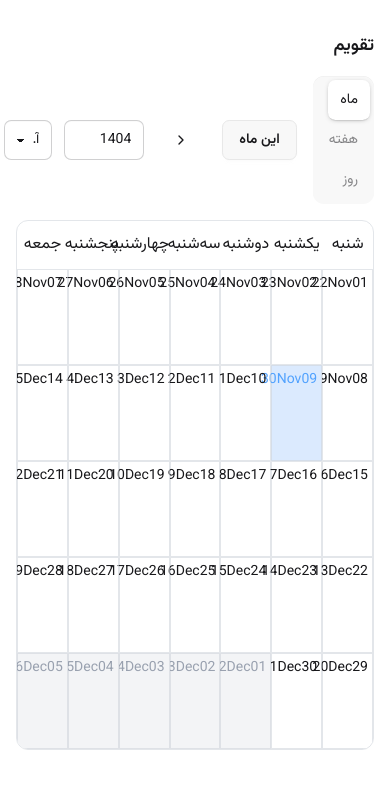
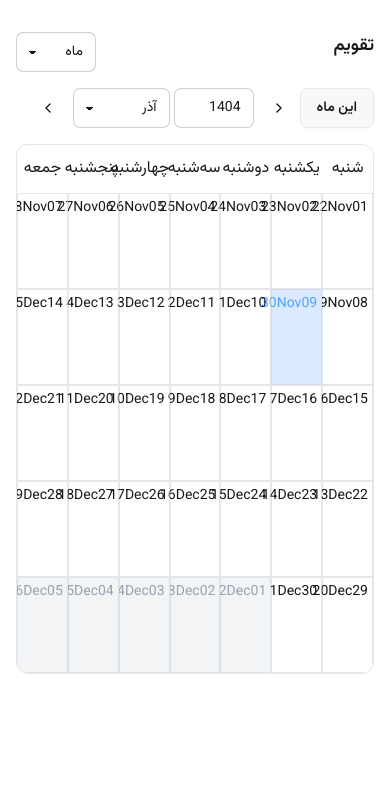
Before and after one commit to mandanaD/jalali-appointment-calendar, a React (Vite) app: page / in a window 390 px wide. Shown: the top 788 px of the page. Built offline with nearby package versions, Linux system fonts and the light colour scheme.

Commit message:
feat: add select cal view for small screens

```diff
--- a/src/components/CalenderHeader.tsx
+++ b/src/components/CalenderHeader.tsx
@@ -45,13 +45,30 @@ const CalenderHeader = ({currentDate, today, setCurrentDate, view, setView}: {
     };
 
     return (
-        <div className={"flex justify-between flex-wrap gap-4 items-center"}>
-            <h1 className={"text-lg font-semibold"}>
-                تقویم
-            </h1>
-            <div className="flex items-center gap-4">
+        <div className={"flex flex-col sm:flex-row sm:justify-between flex-wrap gap-4 sm:items-center"}>
+            <div className={"sm:inline flex justify-between  gap-4"}>
+                <h1 className={"text-lg font-semibold"}>
+                    تقویم
+                </h1>
+                <select
+                    className="select inline sm:hidden max-w-20"
+                    value={view}
+                    onChange={(e) => setView(e.target.value as ViewMode)}
+                >
+                    <option value={"day"}>
+                        روز
+                    </option>
+                    <option value={"week"}>
+                        هفته
+                    </option>
+                    <option value={"month"}>
+                        ماه
+                    </option>
+                </select>
+            </div>
+            <div className="flex items-center sm:gap-4">
                 {/* View selector */}
-                <div className="tabs tabs-box">
+                <div className=" sm:inline hidden tabs tabs-box">
                     <input
                         type="radio"
                         name="view"
@@ -79,13 +96,13 @@ const CalenderHeader = ({currentDate, today, setCurrentDate, view, setView}: {
                 </div>
 
                 {/* Today buttons */}
-                <button className="btn" onClick={() => setCurrentDate(today)}>
+                <button className="btn " onClick={() => setCurrentDate(today)}>
                     {view === "month" ? "این ماه" : view === "week" ? "این هفته" : "امروز"}
                 </button>
 
                 {/* Navigation */}
-                <div className="flex items-center gap-3">
-                    <button className="btn btn-ghost" onClick={goPrev}>
+                <div className="flex items-center gap-1 sm:gap-3">
+                    <button className="btn btn-ghost  sm:btn-md btn-sm" onClick={goPrev}>
                         <ChevronRight className="h-4 w-4"/>
                     </button>
 
@@ -115,7 +132,7 @@ const CalenderHeader = ({currentDate, today, setCurrentDate, view, setView}: {
                         ))}
                     </select>
 
-                    <button className="btn btn-ghost" onClick={goNext}>
+                    <button className="btn btn-ghost sm:btn-md btn-sm" onClick={goNext}>
                         <ChevronLeft className="h-4 w-4"/>
                     </button>
                 </div>
```
